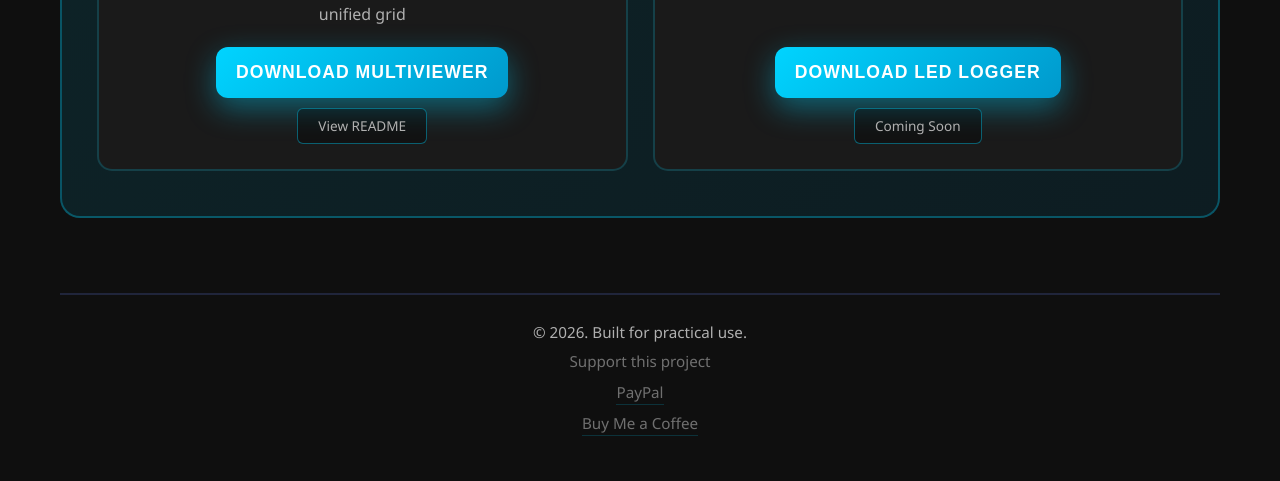
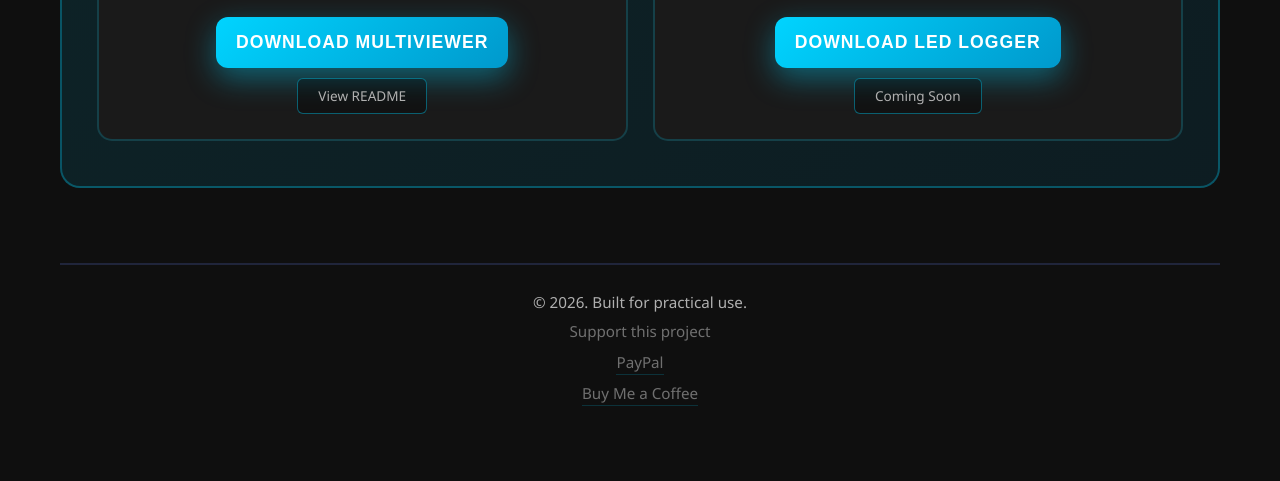
Before and after one commit to janreyntjens/multiviewer-website, a website: page public/index.html in a window 1280 px wide. Shown: the part 523-1004 px from the top of the page. After the commit the page ends 974 px from the top, so only its background shows below. Drawn offline with Linux system fonts and the light colour scheme.

Commit message:
Move page content slightly upward

```diff
--- a/public/style.css
+++ b/public/style.css
@@ -29,7 +29,7 @@ body {
 .container {
     max-width: 1200px;
     margin: 0 auto;
-    padding: 80px 20px 20px 20px;
+    padding: 50px 20px 20px 20px;
     display: flex;
     flex-direction: column;
     min-height: 100vh;
@@ -75,7 +75,7 @@ body {
 .main-content {
     flex: 1;
     display: flex;
-    align-items: center;
+    align-items: flex-start;
 }
 
 section {
```
